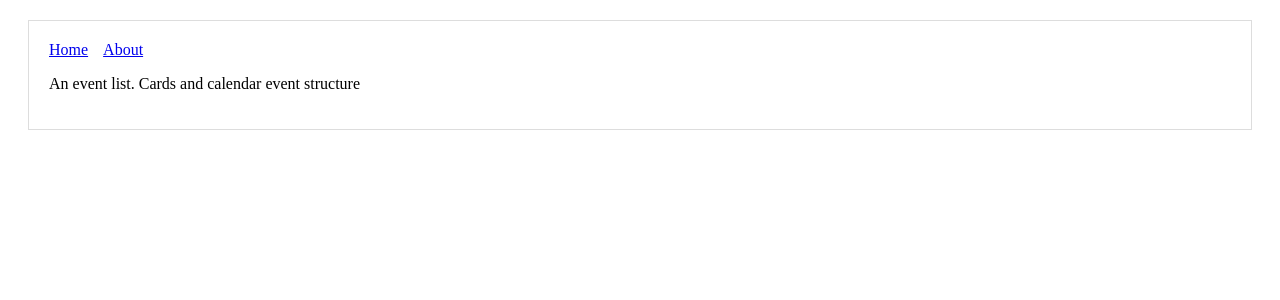
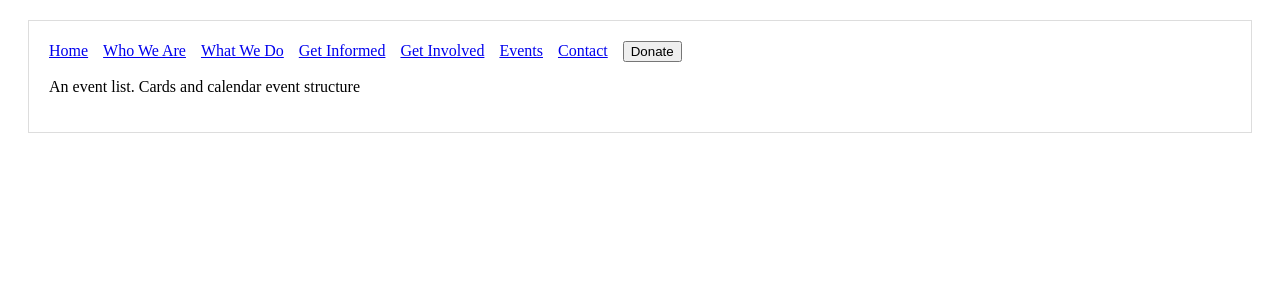
Before and after one commit to PC-RobinHood/nextjs, a Next.js app: page /events in a window 1280 px wide. Shown: the top 300 px of the page. Built offline with nearby package versions, Linux system fonts and the light colour scheme.

Commit message:
Testing isomorphic unfetch

```diff
--- a/components/header.js
+++ b/components/header.js
@@ -9,8 +9,26 @@ const Header = () => (
     <Link href="/">
       <a style={linkStyle}>Home</a>
     </Link>
-    <Link href="/about">
-      <a style={linkStyle}>About</a>
+    <Link href="/whoweare">
+      <a style={linkStyle}>Who We Are</a>
+    </Link>
+    <Link href="/whatwedo">
+      <a style={linkStyle}>What We Do</a>
+    </Link>
+    <Link href="/getinformed">
+      <a style={linkStyle}>Get Informed</a>
+    </Link>
+    <Link href="/getinvolved">
+      <a style={linkStyle}>Get Involved</a>
+    </Link>
+    <Link href="/events">
+      <a style={linkStyle}>Events</a>
+    </Link>
+    <Link href="/contact">
+      <a style={linkStyle}>Contact</a>
+    </Link>
+    <Link href="/donate">
+      <button style={linkStyle}>Donate</button>
     </Link>
   </div>
 );
--- a/package.json
+++ b/package.json
@@ -5,6 +5,7 @@
     "start": "next start"
   },
   "dependencies": {
+    "isomorphic-unfetch": "3.0.0",
     "next": "9.0.2",
     "react": "16.8.6",
     "react-dom": "16.8.6"
```
Also changed, not shown: pages/index.js (+35 -3 lines), components/footer.js (added), pages/pages/p/[id].js (added), 1 other file (tests, documents, lock files or other folders).
